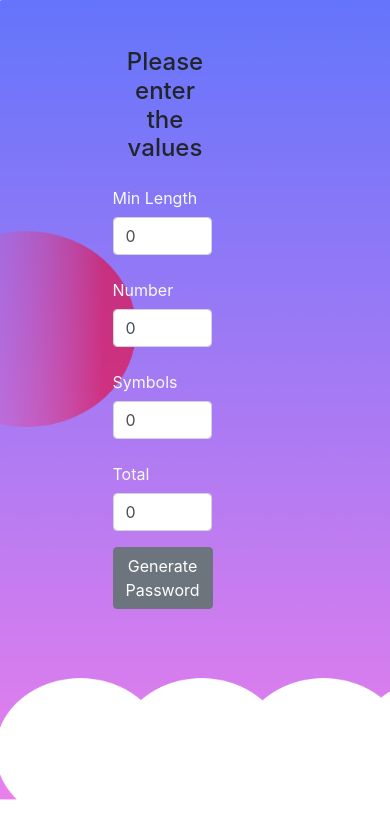
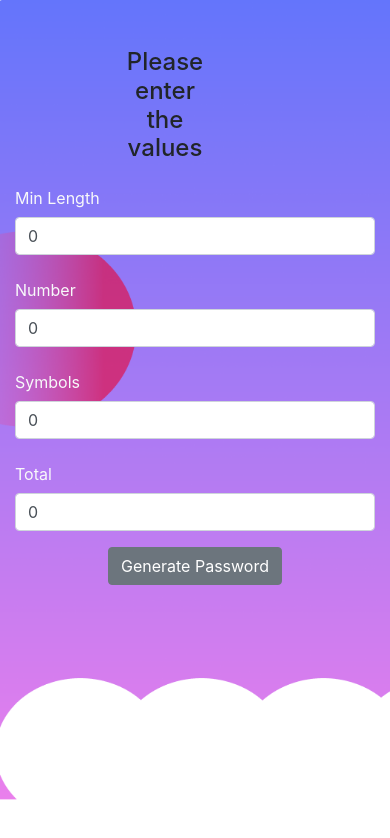
Before and after one commit to CagriT/password-generator-challenge-frontend, a React (Create React App) app: page / in a window 390 px wide. Shown: the top 838 px of the page. Built offline with nearby package versions, Linux system fonts and the light colour scheme; the HTML template or start-up script is replaced by a standard one.

Commit message:
update css

```diff
--- a/src/components/MyForm.jsx
+++ b/src/components/MyForm.jsx
@@ -50,7 +50,7 @@ const MyForm = () => {
                Please enter the values
             </h4>
             <div className="row">
-               <div className="offset-3 col-4">
+               <div className="offset-md-3 col-md-4">
                   <FormGroup row>
                      <Label className="text-light" for="numberInput" sm={6}>
                         Min Length
--- a/src/components/MyList.jsx
+++ b/src/components/MyList.jsx
@@ -5,7 +5,7 @@ const MyList = ({ passwords }) => {
    return (
       <div className="container mt-5">
          <div className="row">
-            <div className="offset-3 col-4">
+            <div className="offset-md-3 col-md-4">
                <ListGroup className="text-center">
                   {passwords.map((password) => {
                      return <ListGroupItem key={password}>{password}</ListGroupItem>;
```
